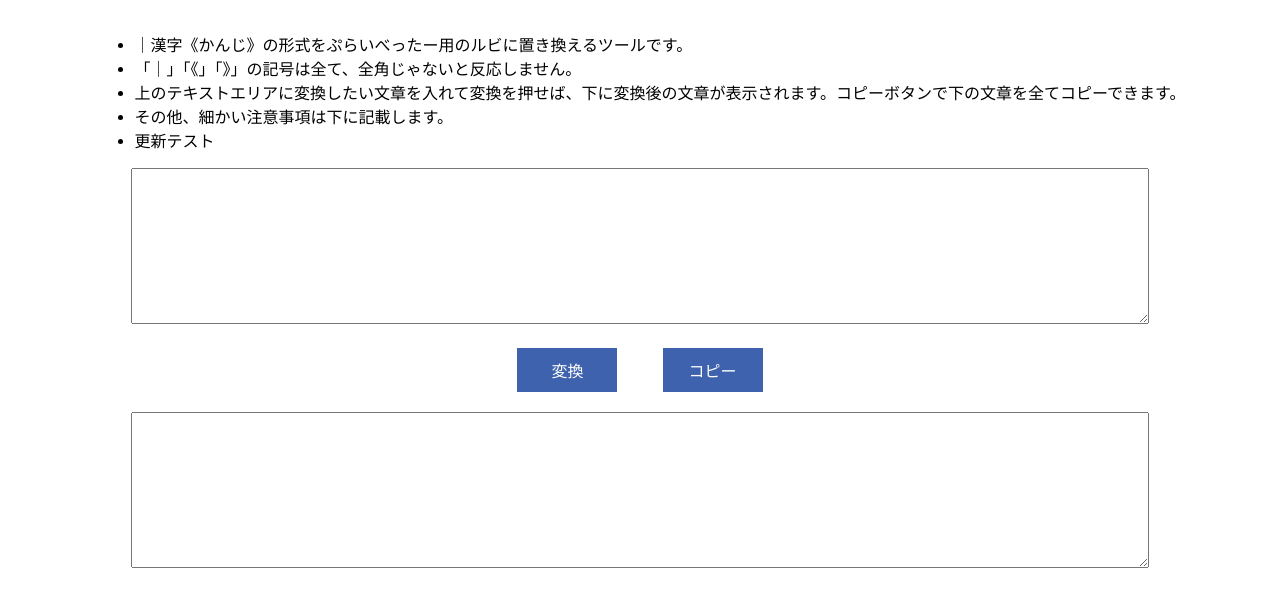
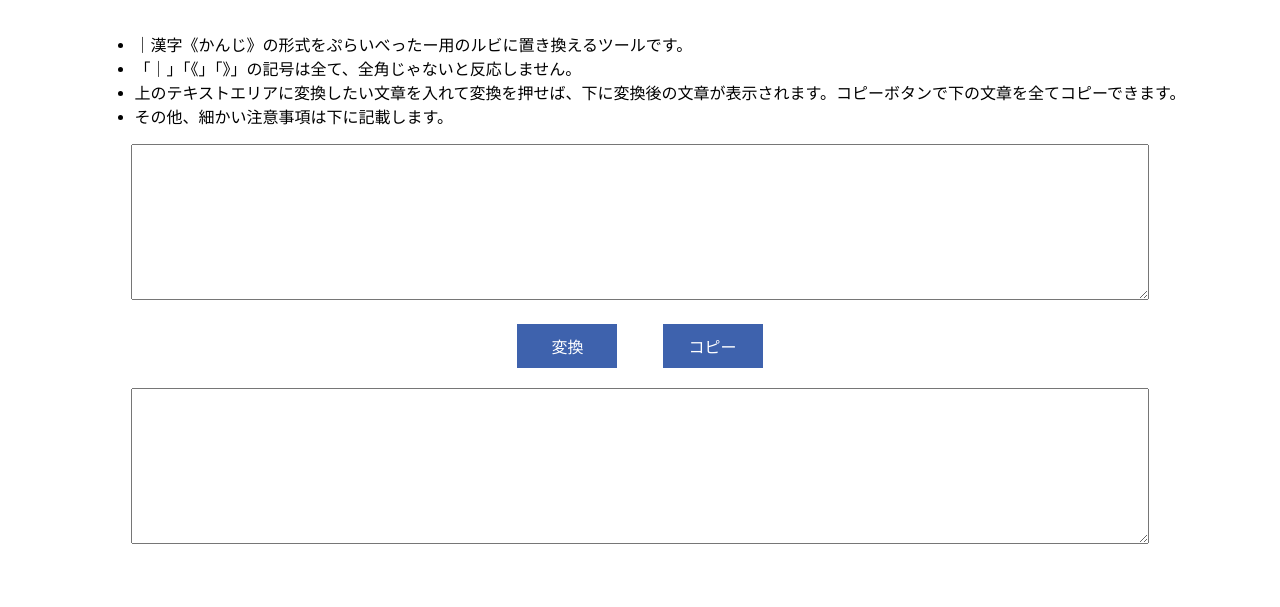
Before and after one commit to ikegumaNa/ruby, a plain HTML site: page index.html in a window 1280 px wide. Shown: the part 119-726 px from the top of the page. Drawn offline with nearby package versions, Linux system fonts and the light colour scheme.

Commit message:
Update index.html

```diff
--- a/index.html
+++ b/index.html
@@ -17,7 +17,6 @@
                     <li>「｜」「《」「》」の記号は全て、全角じゃないと反応しません。</li>
                     <li>上のテキストエリアに変換したい文章を入れて変換を押せば、下に変換後の文章が表示されます。コピーボタンで下の文章を全てコピーできます。</li>
                     <li>その他、細かい注意事項は下に記載します。</li>
-                    <li>更新テスト</li>
                 </ul>
             </div>
             <div class="textarea">
```
